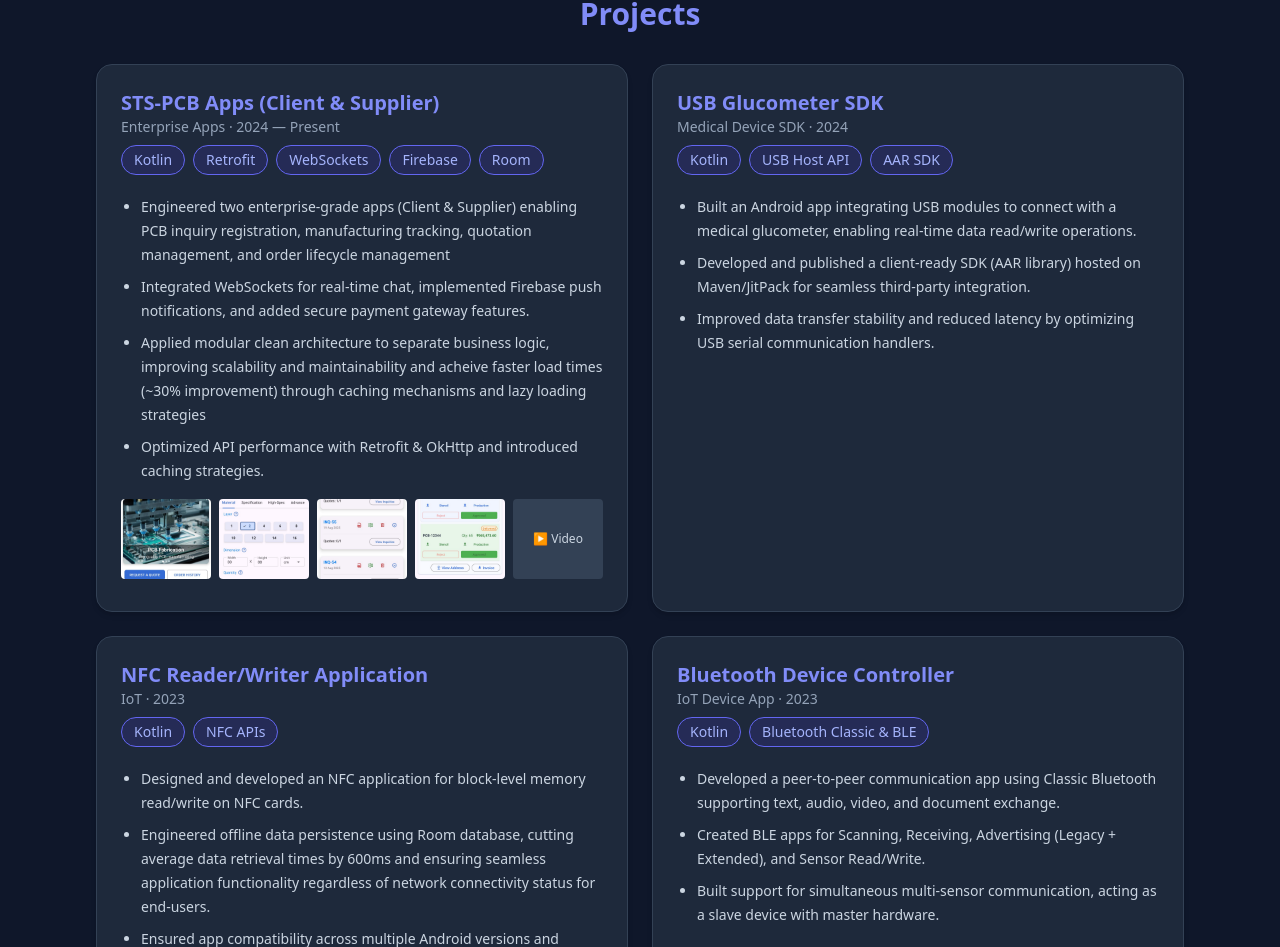
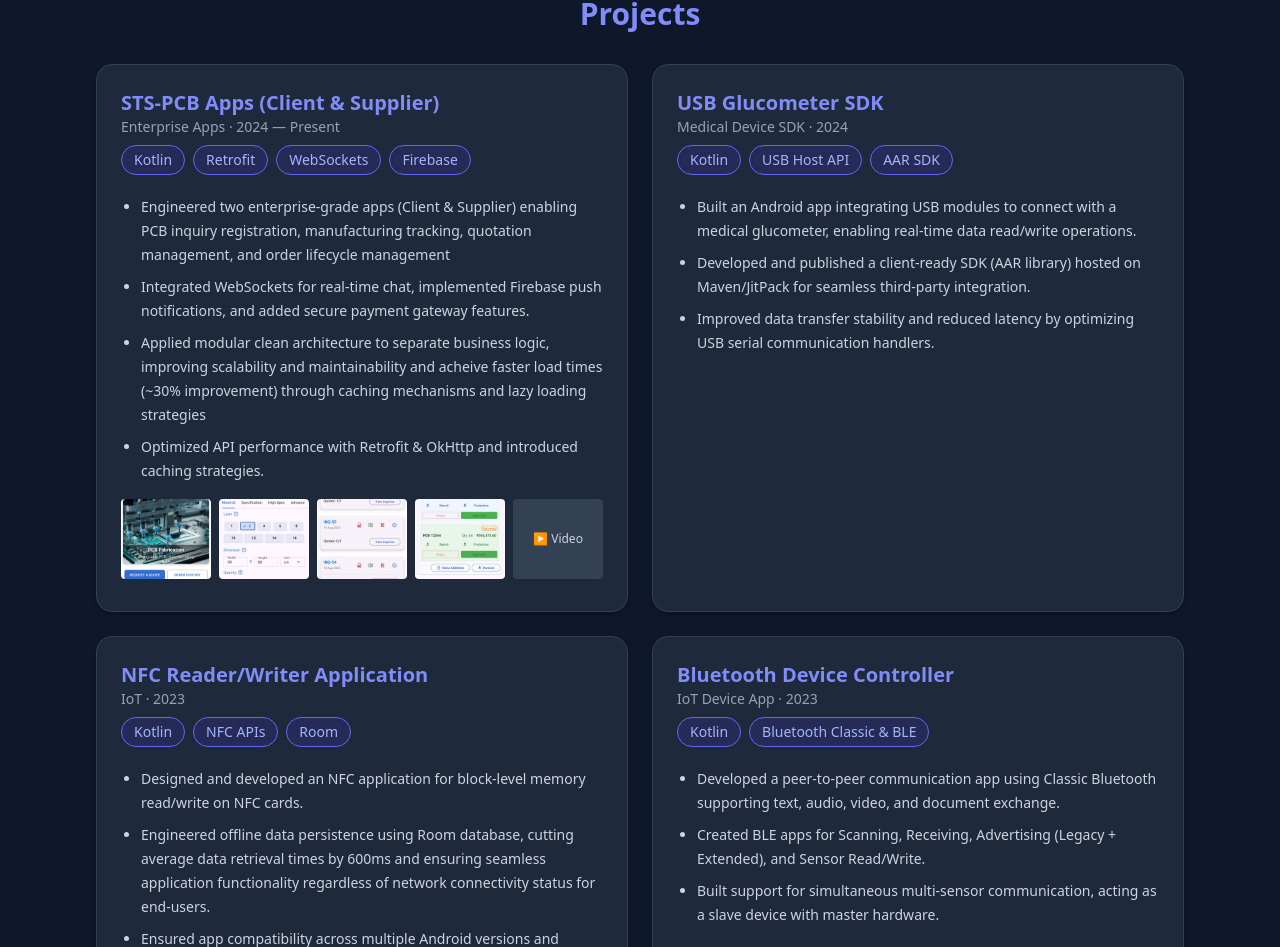
Before and after one commit to Dharmik-D11/Dharmik-Portfolio, a React (Vite) app: page / in a window 1280 px wide. Shown: the part 1525-2472 px from the top of the page. Built offline with nearby package versions, Linux system fonts and the light colour scheme.

Commit message:
changes done in room added in nfc project and removed from the sts project

```diff
--- a/src/App.jsx
+++ b/src/App.jsx
@@ -108,7 +108,7 @@ const PROJECTS = [
     title: "STS-PCB Apps (Client & Supplier)",
     type: "Enterprise Apps",
     period: "2024 — Present",
-    tech: ["Kotlin", "Retrofit", "WebSockets", "Firebase", "Room"],
+    tech: ["Kotlin", "Retrofit", "WebSockets", "Firebase"],
     bullets: [
       " Engineered two enterprise-grade apps (Client & Supplier) enabling PCB inquiry registration, manufacturing  tracking, quotation management, and order lifecycle management",
       " Integrated WebSockets for real-time chat, implemented Firebase push notifications, and added secure payment gateway features.",
@@ -140,7 +140,7 @@ const PROJECTS = [
     title: "NFC Reader/Writer Application",
     type: "IoT",
     period: "2023",
-    tech: ["Kotlin", "NFC APIs"],
+    tech: ["Kotlin", "NFC APIs", "Room"],
     bullets: [
       "Designed and developed an NFC application for block-level memory read/write on NFC cards.",
       "Engineered offline data persistence using Room database, cutting average data retrieval times by 600ms and ensuring seamless application functionality regardless of network connectivity status for end-users.",
```
